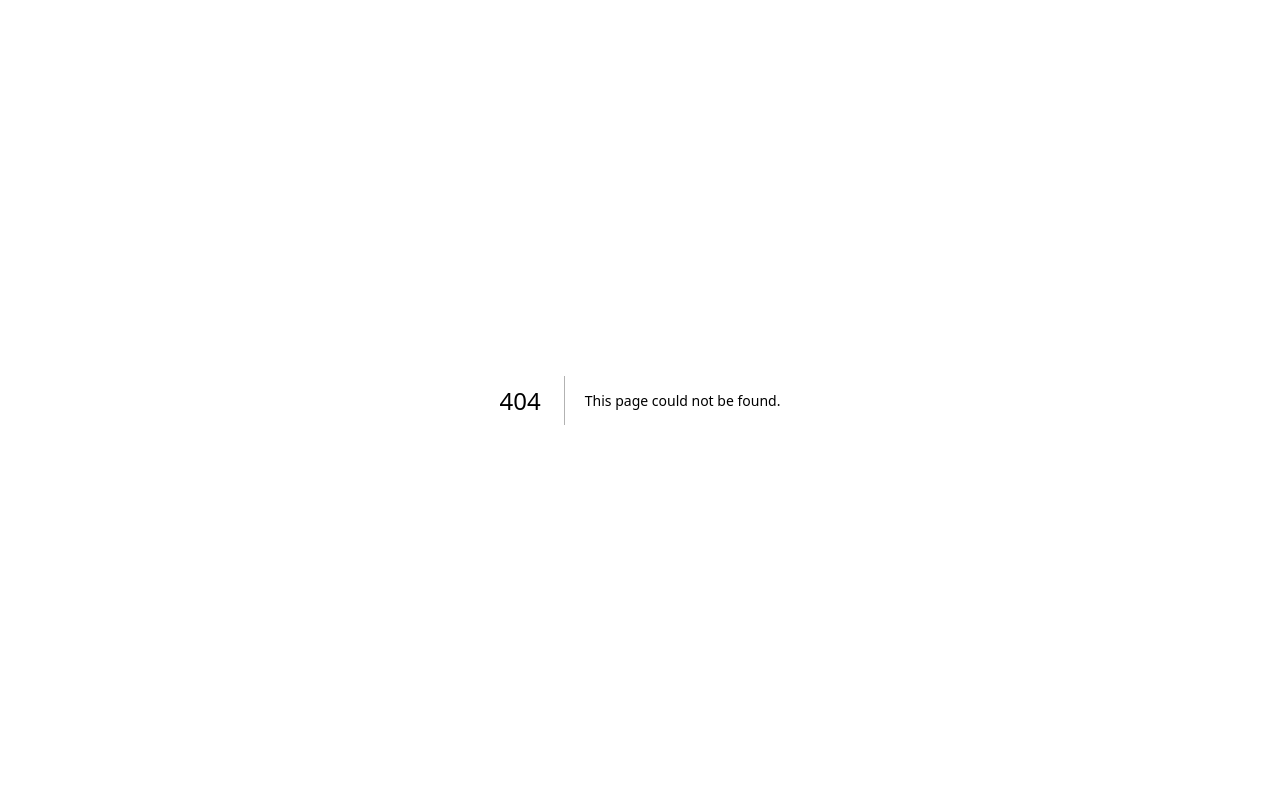
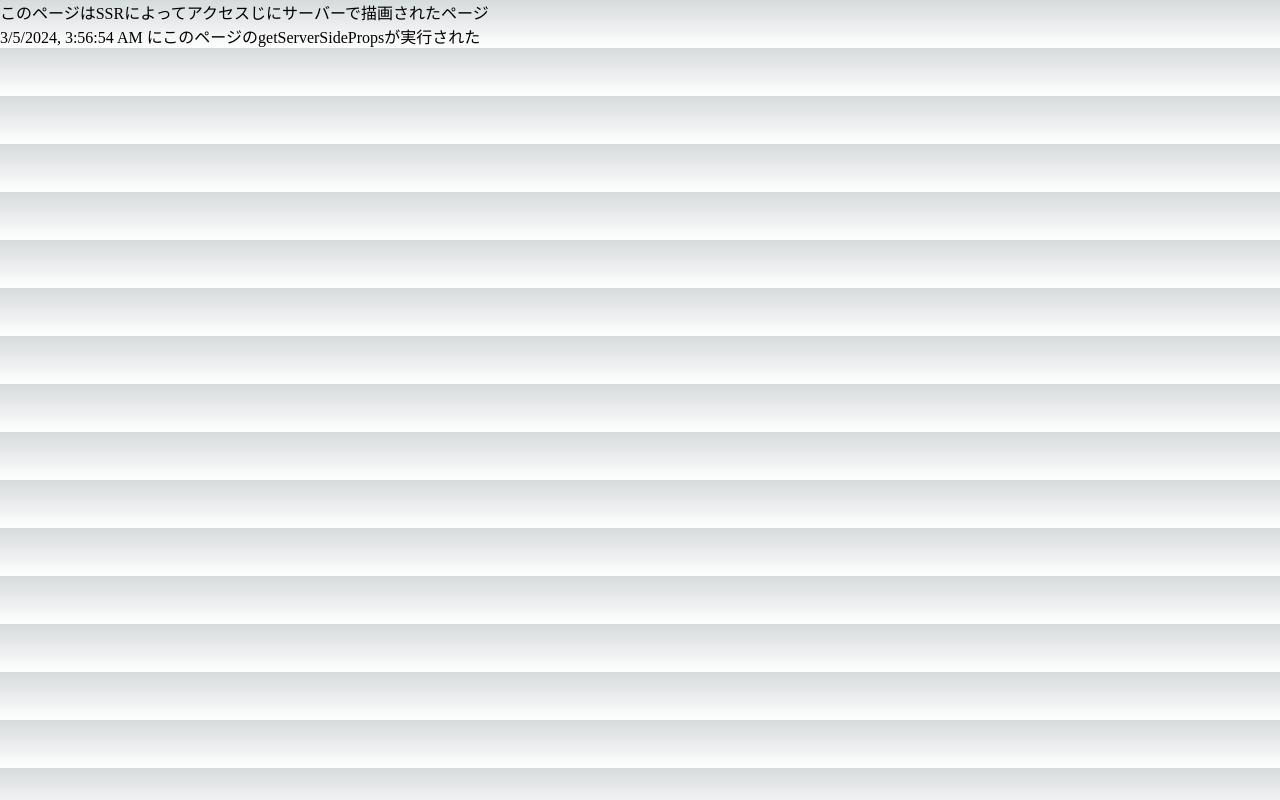
Before and after one commit to koto74/nextjs-sample, a Next.js app: page /ssr in a window 1280 px wide. Before the commit this address had no page. Built offline with nearby package versions, Linux system fonts and the light colour scheme.

Commit message:
feat: ssrによるページ実装

```diff
--- /dev/null
+++ b/pages/ssr.tsx
@@ -0,0 +1,54 @@
+/*
+  SSGのgetStaticPropsに対し、SSRではげtServerSidePropsを定義する。
+  SSRではページを描画する前にgetServerSidePropsが呼ばれて、この関数が返したpropsを元にページを描画する。
+*/
+
+import { GetServerSideProps, NextPage } from "next"
+import Head from "next/head"
+
+type SSRProps = {
+  message: string
+}
+
+const SSR: NextPage<SSRProps> = (props) => {
+  const { message } = props
+
+  return (
+    <div>
+      <Head>
+        <title>Server Side Rendering</title>
+        <link rel="icon" href="/favicon.ico" />
+      </Head>
+      <main>
+        <p>このページはSSRによってアクセスじにサーバーで描画されたページ</p>
+        <p>{ message }</p>
+      </main>
+    </div>
+  )
+}
+
+// getServerSidePropsはページへのリクエスト時に実行される
+// この関数はサーバーで実行されるため、クライアントのコードを含むことができない
+export const getServerSideProps: GetServerSideProps<SSRProps> = async (context) => {
+  const timestamp = new Date().toLocaleString()
+  const message = `${timestamp} にこのページのgetServerSidePropsが実行された`
+  console.log(message)
+
+  return {
+    props: {
+      message,
+    },
+  }
+}
+
+export default SSR
+
+/*
+  getServerSidePropsの引数のcontextでは、getStaticPropsのcontextで参照できるデータに加え、
+  リクエストの情報などを参照できる
+
+  req -> http.IncomingMessageのインスタンスで、リクエストの情報やCookieを参照できる
+  res -> http.ServerResponseのインスタンスでCookieをセットしたり、レスポンスヘッダーを書き換えたりに使える
+  resolvedUrl -> リクエストされたURLのパス
+  query -> そのクエリをオブジェクトにしたもの
+*/
```
